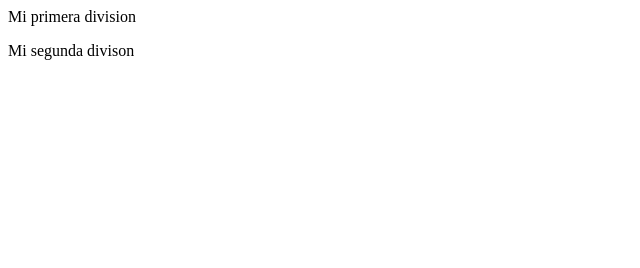
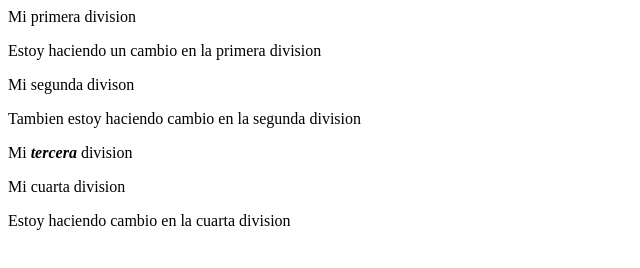
Before and after one commit to JuanBx1xB/aplicacion.github.io, a plain HTML site: page index.html in a window 1280 px wide. Shown: the whole page, without its empty margins (0-640 px from the left). Drawn offline with Linux system fonts and the light colour scheme.

Commit message:
hoy ahi fiesta

```diff
--- a/index.html
+++ b/index.html
@@ -3,7 +3,9 @@
              <title>Aprendiendo Git</title>
     </head>
     <body>
-              <div><p>Mi primera division</p></div>
-              <div><p>Mi segunda divison</p></div>
+              <div><p>Mi primera division</p>Estoy haciendo un cambio en la primera division</div>
+              <div><p>Mi segunda divison</p>Tambien estoy haciendo cambio en la segunda division</div>
+              <div><p>Mi <em><strong>tercera</strong></em> division</div>
+              <div><p>Mi cuarta division</p>Estoy haciendo cambio en la cuarta division</div>
     </body>
 </html>
```
